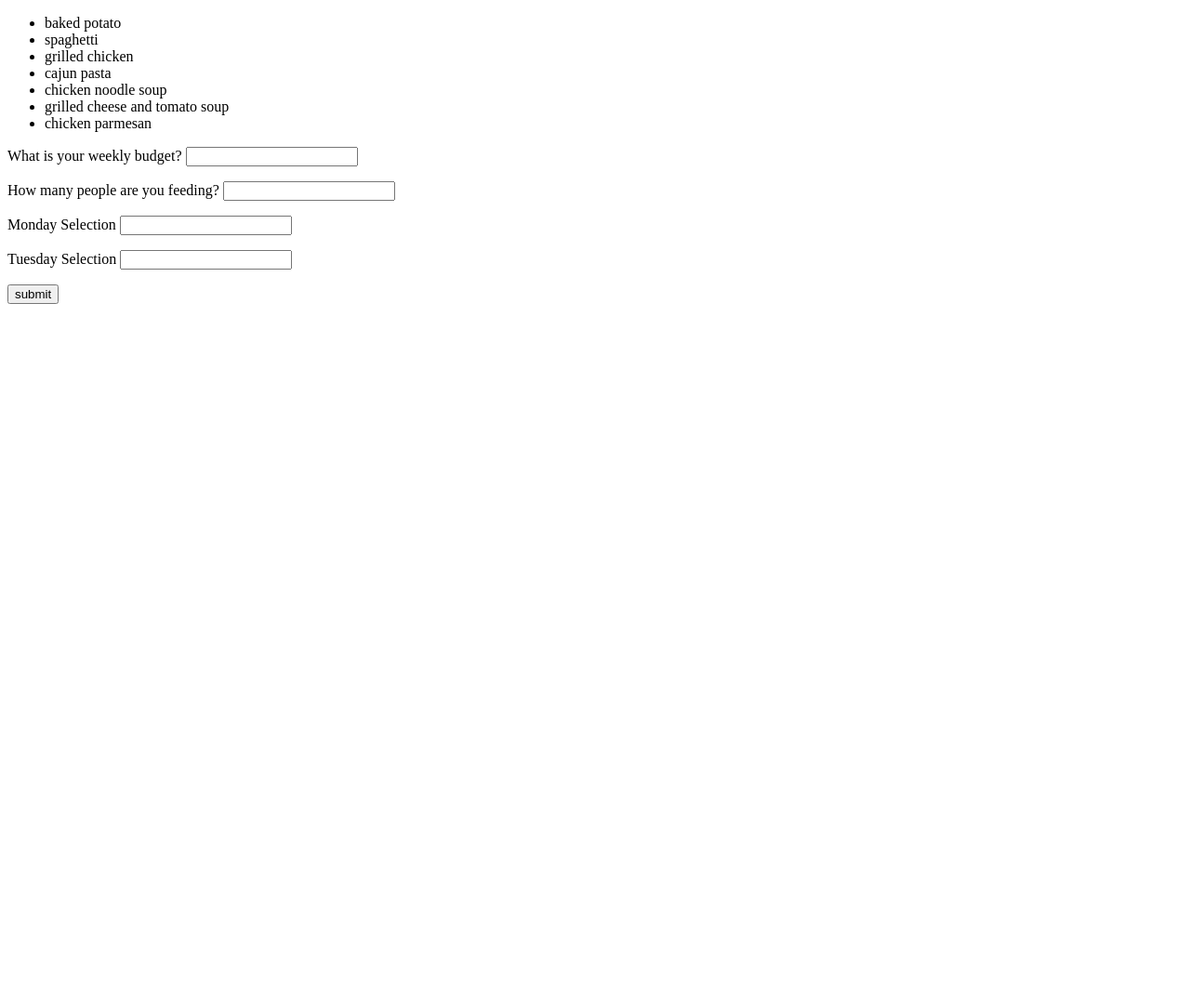
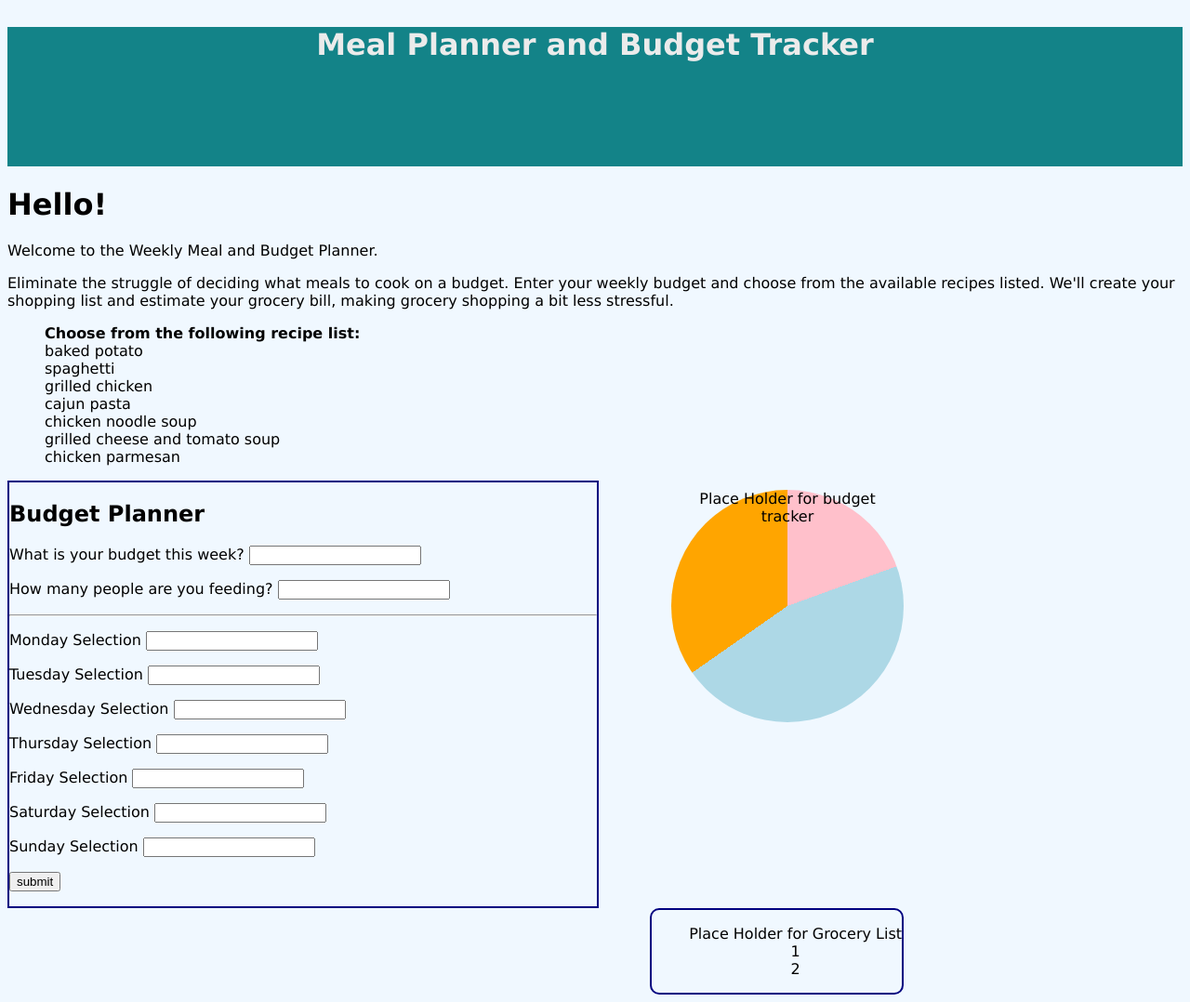
Before and after one commit to ksu-is/meal-and-budget-planner, a Flask app: page / in a window 1280 px wide. Shown: the whole page at 93% size. Before the commit the page ends 327 px from the top, so only its background shows below. Run offline with Flask 2, Linux system fonts and the light colour scheme.

Commit message:
setting up the layout for flask site
HTML and CSS styling for HTML page for flask app

```diff
--- a/templates/userform.html
+++ b/templates/userform.html
@@ -2,23 +2,96 @@
 <html>
 	<head>
 		<title>Meal Planner</title>
+		<style>
+			/** { border:10px solid;}*/
+
+			body, header {
+				font-family: "Lucida Grande", "Lucida Sans Unicode", "Lucida Sans", "DejaVu Sans", Verdana, "sans-serif";
+			}
+
+
+			body{
+				background-color: aliceblue;
+			}
+			ul {
+				list-style: none;
+			}
+			form {
+				width: 50%;
+				border: 2pt solid navy;
+				display: inline-block;
+			}
+			.budget_tracker {
+				float:right;
+				margin-top: 10px;
+				margin-right: 300px;
+				display: block;
+				width: 250px;
+				height: 250px;
+				border-radius: 50%;
+				background-image: conic-gradient(
+					pink 70deg,
+					lightblue 0 235deg,
+					orange 0);
+			}
+
+		body,.budget_tracker {
+        display: inline-block;
+        justify-content:center;
+        align-items:center;
+    }
+		.grocery_list {
+				float: right;
+				display: inline-block;
+				margin-top: 0px;
+				border: 2px solid navy;
+				border-radius: 10px;
+				text-align: center;
+				clear:right;
+				margin-right: 300px;
+	}
+			ul .grocery_list {
+				list-style: none
+			}
+		</style>
    <body>
-      <!-- print a list of all items in the list-->
-
-      <ul>
+      <header style="text-align: center; background-color: #138388; margin-left: auto; margin-right: auto; height: 150px; vertical-align: bottom; color: #EBEBEB;">
+		  <h1>Meal Planner and Budget Tracker</h1>
+	   </header>
+	   <h1>Hello!</h1>
+	   <p>Welcome to the Weekly Meal and Budget Planner.<!-- print a list of all items in the list-->
+   <p>Eliminate the struggle of deciding what meals to cook on a budget. Enter your weekly budget and choose from the available recipes  listed. We'll create your shopping list and estimate your grocery bill, making grocery shopping a bit less stressful.
+	   <ul>
+		 <li><strong>Choose from the following recipe list:</strong></li>
          {%for list in recipes:%}
-         <li>{{list[0]}}</li>
+        <li>{{list[0]}}</li>
          {% endfor %}
-         </ul>
+   </ul>
 
       <!--Entry form for user input. Creates a dictionary called results. Pushes to the results html page -->
       <form action = "http://localhost:5000/result" method = "POST">
-         <p>What is your weekly budget? <input type = "text" name = "user_budget" /></p>
+		  <h2> Budget Planner</h2>
+         <p>What is your budget this week? <input type = "text" name = "user_budget" /></p>
          <p>How many people are you feeding? <input type = "text" name = "user_servings" /></p>
+		  <hr>
          <p>Monday Selection <input type = "text" name = "mon_meal" /></p>
          <p>Tuesday Selection <input type ="text" name = "tue_meal" /></p>
+		  <p>Wednesday Selection <input type ="text" name = "wed_meal" /></p>
+		  <p>Thursday Selection <input type ="text" name = "thr_meal" /></p>
+		  <p>Friday Selection <input type ="text" name = "fri_meal" /></p>
+		  <p>Saturday Selection <input type ="text" name = "sat_meal" /></p>
+		  <p>Sunday Selection <input type ="text" name = "sun_meal" /></p>
          <p><input type = "submit" value = "submit" /></p>
       </form>
+	  <div class="budget_tracker" style="text-align: center">Place Holder for budget tracker
+	   </div>
+	   <div class="grocery_list">
+		   <ul>
+		   <li>Place Holder for Grocery List</li>
+			<li> 1</li>
+			 <li> 2 </li>
+		   </ul>
+	   </div>
    </body>
 	</head>
 </html>
```
